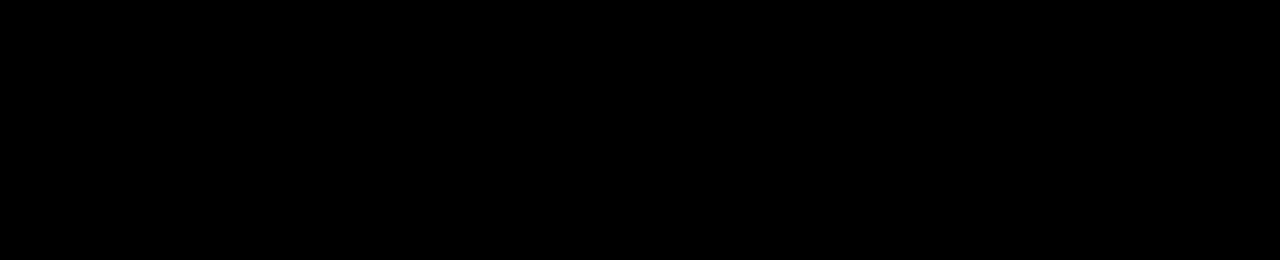
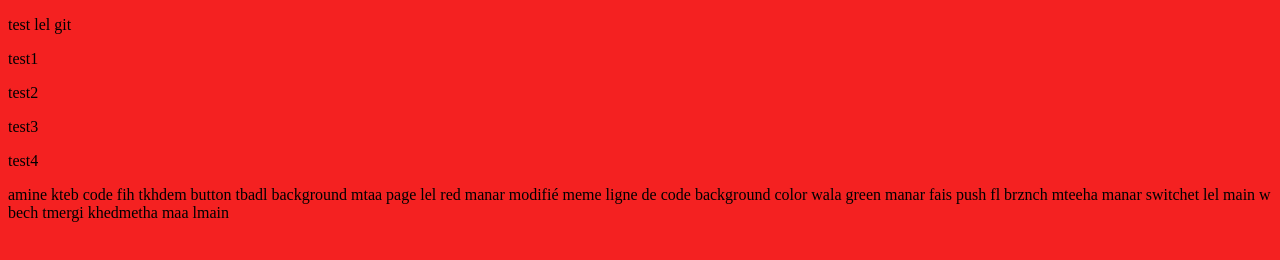
Before and after one commit to imen-mekni/git-et-github, a plain HTML site: page index.html in a window 1280 px wide. Drawn offline with Linux system fonts and the light colour scheme.

Commit message:
backgroundred

```diff
--- a/style.css
+++ b/style.css
@@ -1,5 +1,5 @@
 body {
 
-background-color: black;
+background-color: rgb(244, 33, 33);
 
 }
```
